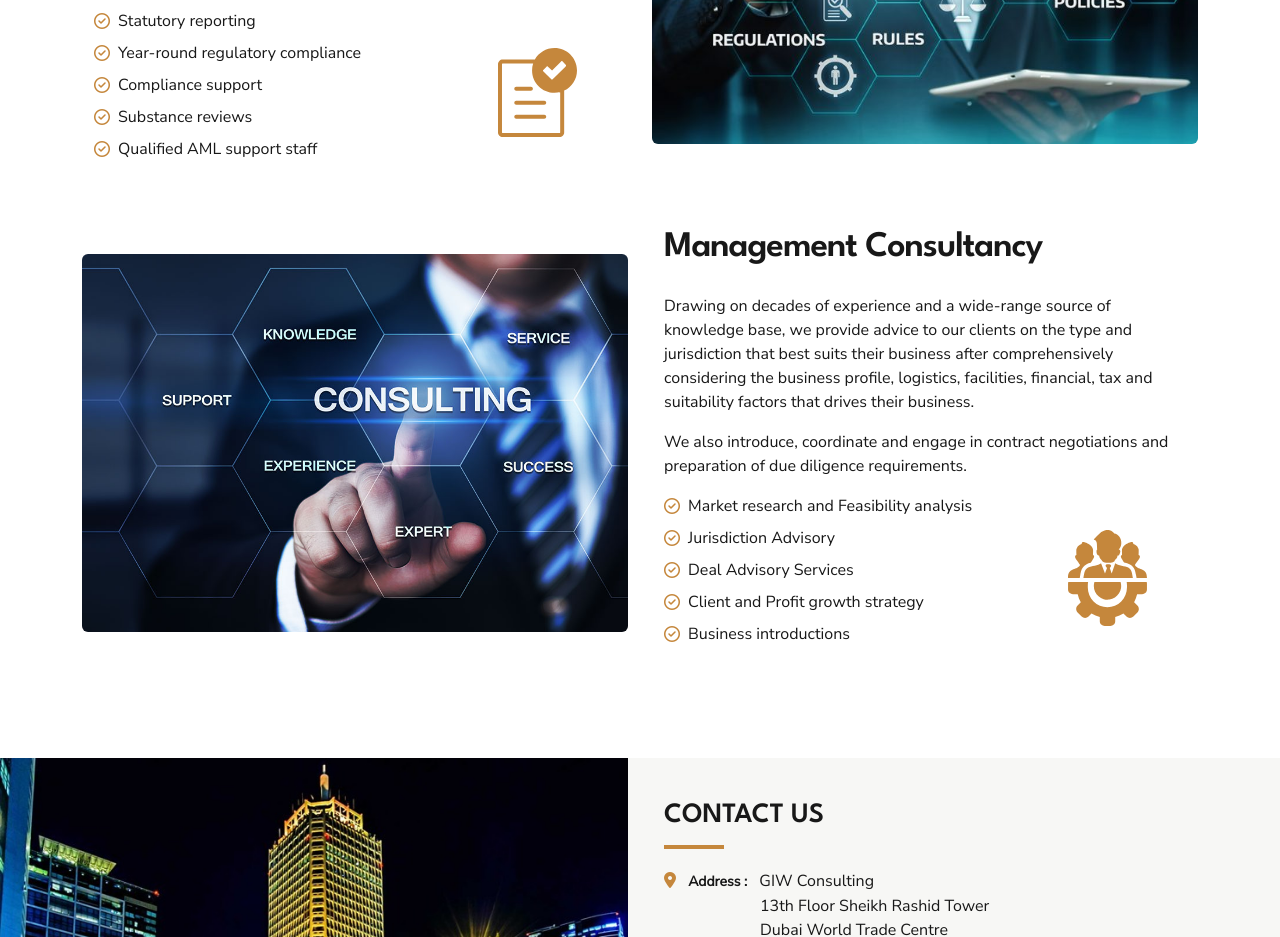
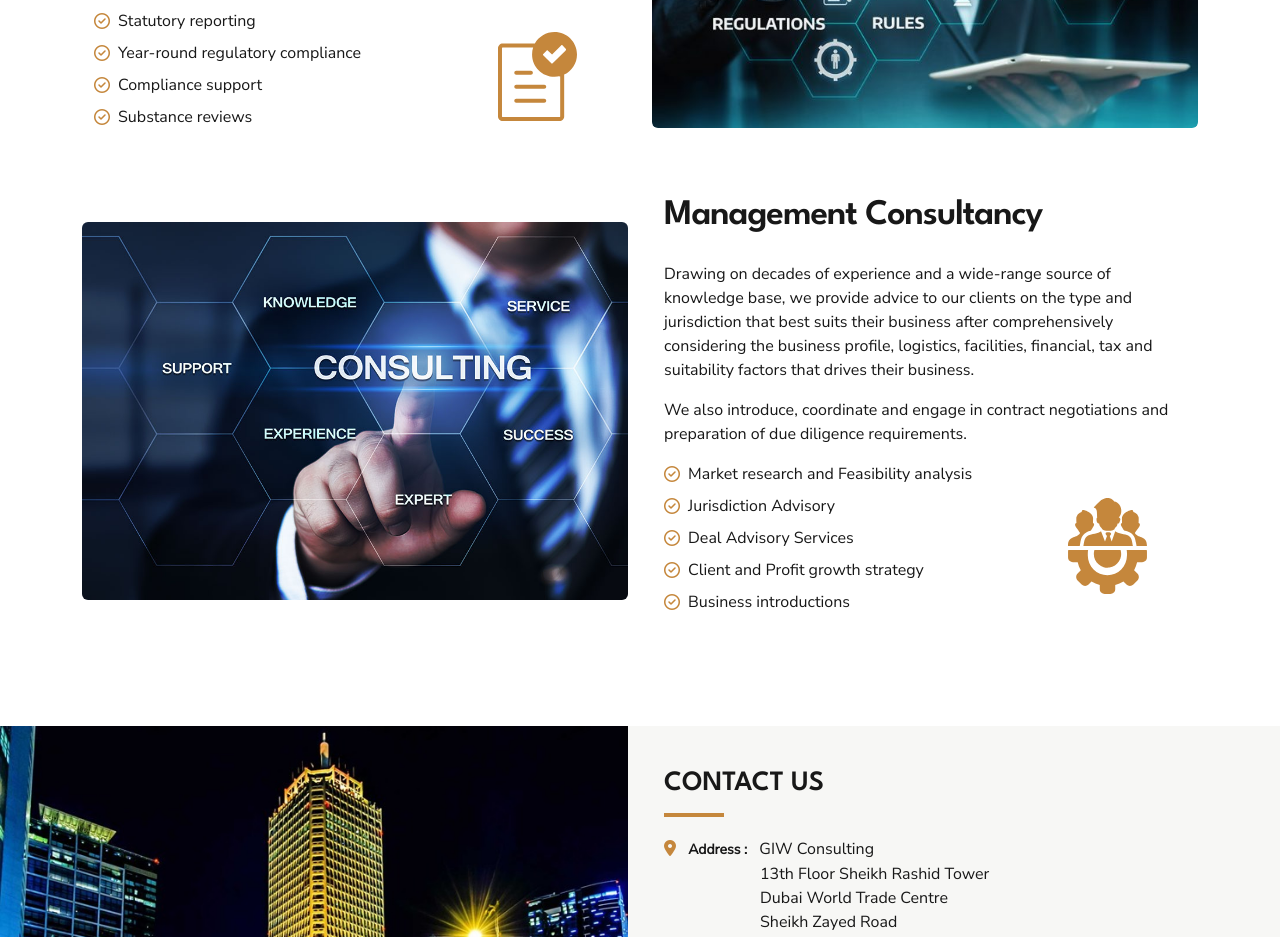
Before and after one commit to chantillyllc/giw, a website: page dist/index.html in a window 1280 px wide. Shown: the part 1400-2337 px from the top of the page. Drawn offline with nearby package versions, Linux system fonts and the light colour scheme; a small style sheet from the web is missing.

Commit message:
Fix text

```diff
--- a/dist/index.html
+++ b/dist/index.html
@@ -122,10 +122,6 @@
                                     <i class="fa-regular fa-circle-check fs-xl gold-color me-2"></i>
                                     Substance reviews
                                 </li>
-                                <li class="d-flex align-items-center mb-2">
-                                    <i class="fa-regular fa-circle-check fs-xl gold-color me-2"></i>
-                                    Qualified AML support staff
-                                </li>
                             </ul>
                         </div>
                         <div class="col-md">
```
